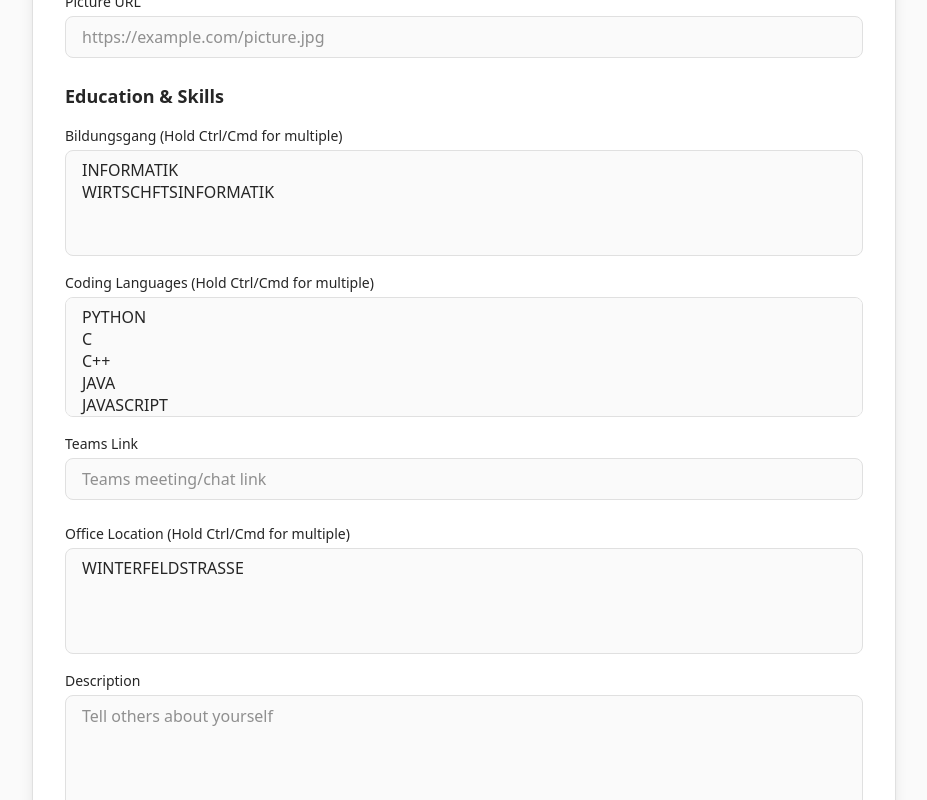
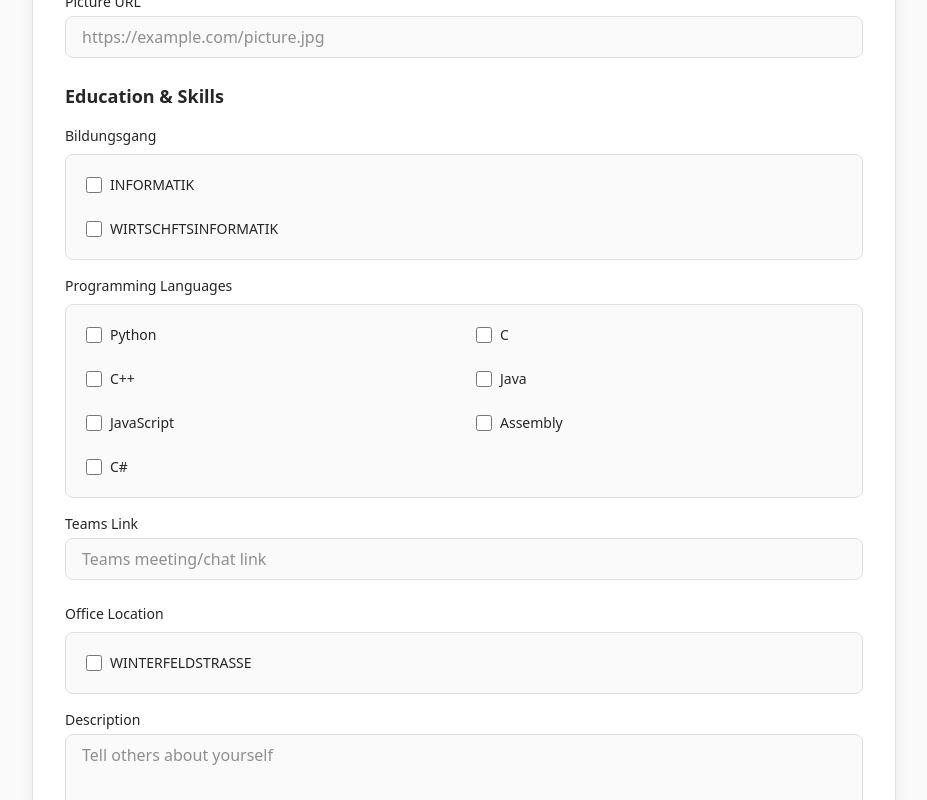
Before and after one commit to benf620/testfrontend, a React app: page /testfrontend/profile in a window 1280 px wide. Shown: the part 580-1380 px from the top of the page, without its empty margins (176-1103 px from the left). Built offline with nearby package versions, Linux system fonts and the light colour scheme; no server answers; the HTML template or start-up script is replaced by a standard one.

Commit message:
feat: Implement user authentication and profile management features

```diff
--- a/src/components/Header.jsx
+++ b/src/components/Header.jsx
@@ -1,9 +1,13 @@
 import { IoSettingsOutline } from "react-icons/io5";
 import { FaConnectdevelop } from "react-icons/fa6";
 import { useState, useEffect } from 'react';
+import { getCurrentUser, clearCurrentUser } from '../config/user';
+import { useNavigate } from 'react-router-dom';
 
 export default function Header() {
+    const navigate = useNavigate();
     const [isHovered, setIsHovered] = useState(false);
+    const [currentUser, setCurrentUser] = useState(getCurrentUser());
     const [theme, setTheme] = useState(() =>
       window.matchMedia("(prefers-color-scheme: dark)").matches
     )
@@ -22,6 +26,22 @@ export default function Header() {
       return () => media.removeEventListener("change", listener)
     }, [])
 
+    // Update user state when localStorage changes
+    useEffect(() => {
+      const interval = setInterval(() => {
+        setCurrentUser(getCurrentUser());
+      }, 1000);
+      return () => clearInterval(interval);
+    }, []);
+
+    const handleLogout = () => {
+      if (confirm('Are you sure you want to logout?')) {
+        clearCurrentUser();
+        setCurrentUser(null);
+        navigate('/profile');
+      }
+    };
+
     return (
       <div className='flex justify-between items-center bg-card/50 text-secondary-foreground border-b border-border p-4'>
         <div className='flex items-center'>
@@ -31,6 +51,23 @@ export default function Header() {
             <p className='text-xs text-muted-foreground'>Tool to connect to BE's</p>
           </div>
         </div>
+        <div className="flex items-center gap-4">
+          {/* User Info */}
+          {currentUser && currentUser.uuid && (
+            <div className="flex items-center gap-3">
+              <div className="text-right">
+                <div className="text-sm font-medium">{currentUser.uuid}</div>
+                <div className="text-xs text-muted-foreground">{currentUser.type}</div>
+              </div>
+              <button
+                onClick={handleLogout}
+                className="text-xs px-3 py-1 rounded bg-destructive/10 text-destructive hover:bg-destructive/20 border border-destructive/20 transition"
+              >
+                Logout
+              </button>
+            </div>
+          )}
+          {/* Theme Toggle */}
           <div
             onClick={() => setTheme(v => !v)}
             onMouseEnter={() => setIsHovered(true)}
@@ -42,5 +79,6 @@ export default function Header() {
             <IoSettingsOutline />
           </div>
         </div>
+      </div>
     )
 }
--- a/src/config/user.js
+++ b/src/config/user.js
@@ -1,13 +1,55 @@
-// Hardcoded user configuration for development
-// TODO: Replace with proper authentication system
+// User management with localStorage
+// Stores current logged-in user information
 
-export const currentUser = {
-  uuid: "NWKR-1", // Current logged-in user UUID
-  id: 1,
-  type: "NWKR" // or "BE"
+const STORAGE_KEY = "connect2grow_current_user";
+
+// Get current user from localStorage or return null
+export const getCurrentUser = () => {
+  const stored = localStorage.getItem(STORAGE_KEY);
+  if (stored) {
+    try {
+      return JSON.parse(stored);
+    } catch (e) {
+      console.error("Failed to parse user data:", e);
+      return null;
+    }
+  }
+  return null;
+};
+
+// Set current user in localStorage
+export const setCurrentUser = (user) => {
+  if (user) {
+    localStorage.setItem(STORAGE_KEY, JSON.stringify(user));
+  } else {
+    localStorage.removeItem(STORAGE_KEY);
+  }
+};
+
+// Clear current user (logout)
+export const clearCurrentUser = () => {
+  localStorage.removeItem(STORAGE_KEY);
+};
+
+// Get current user or throw error if not logged in
+export const requireCurrentUser = () => {
+  const user = getCurrentUser();
+  if (!user) {
+    throw new Error("No user logged in");
+  }
+  return user;
 };
 
 // Helper to determine what type of users to show when swiping
 export const getSwipeTargetType = () => {
-  return currentUser.type === "NWKR" ? "BE" : "NWKR";
+  const user = getCurrentUser();
+  if (!user) return null;
+  return user.type === "NWKR" ? "BE" : "NWKR";
 };
+
+// For backwards compatibility during transition
+export const currentUser = getCurrentUser() || {
+  uuid: null,
+  id: null,
+  type: null
+};
--- a/src/pages/Home.jsx
+++ b/src/pages/Home.jsx
@@ -1,60 +1,66 @@
 import { useState, useEffect } from "react"
 import ProfileCard from "../components/ProfileCard"
 import { motion, AnimatePresence } from "framer-motion"
-import { businessExpertApi } from "../services/api"
-import { likeApi } from "../services/api"
-import { currentUser, getSwipeTargetType } from "../config/user"
+import { feedApi, likeApi } from "../services/api"
+import { getCurrentUser, getSwipeTargetType } from "../config/user"
 
 export default function Home() {
+  const currentUser = getCurrentUser()
   const [display, setDisplay] = useState(true)
   const [visible, setVisible] = useState(true)
   const [exitDirection, setExitDirection] = useState("left")
   const [currentProfile, setCurrentProfile] = useState(null)
-  const [currentProfileId, setCurrentProfileId] = useState(1)
+  const [feedProfiles, setFeedProfiles] = useState([])
+  const [feedIndex, setFeedIndex] = useState(0)
   const [loading, setLoading] = useState(false)
   const [matchNotification, setMatchNotification] = useState(null)
+  const [error, setError] = useState(null)
 
-  // Fetch next profile
-  const fetchNextProfile = async () => {
+  // Fetch feed profiles
+  const fetchFeed = async () => {
+    if (!currentUser || !currentUser.uuid) {
+      setError("Please create a profile first in the Profile page")
+      setLoading(false)
+      return
+    }
     setLoading(true)
+    setError(null)
     try {
-      const targetType = getSwipeTargetType()
-      let profile = null
-
-      // Try to fetch the next profile by incrementing ID
-      // If it fails, try the next ID
-      for (let attempts = 0; attempts < 10; attempts++) {
-        try {
-          if (targetType === "BE") {
-            profile = await businessExpertApi.getById(currentProfileId + attempts)
-          }
-          if (profile) {
-            setCurrentProfileId(currentProfileId + attempts)
-            setCurrentProfile(profile)
-            break
-          }
-        } catch (err) {
-          // Profile not found, try next ID
-          continue
-        }
-      }
-
-      if (!profile) {
+      const profiles = await feedApi.getFeed(currentUser.uuid, 10)
+      setFeedProfiles(profiles)
+      setFeedIndex(0)
+      if (profiles && profiles.length > 0) {
+        setCurrentProfile(profiles[0])
+      } else {
         setCurrentProfile(null)
       }
     } catch (error) {
-      console.error("Error fetching profile:", error)
+      console.error("Error fetching feed:", error)
+      setError("Failed to load profiles. Please try again.")
       setCurrentProfile(null)
+      setFeedProfiles([])
     } finally {
       setLoading(false)
     }
   }
 
+  // Load next profile from feed
+  const loadNextProfile = () => {
+    const nextIndex = feedIndex + 1
+    if (nextIndex < feedProfiles.length) {
+      setFeedIndex(nextIndex)
+      setCurrentProfile(feedProfiles[nextIndex])
+    } else {
+      // Feed exhausted, try to fetch more
+      setCurrentProfile(null)
+    }
+  }
+
   useEffect(() => {
-    if (!display && !currentProfile && !loading) {
-      fetchNextProfile()
+    if (!display && feedProfiles.length === 0 && !loading) {
+      fetchFeed()
     }
-  }, [display, currentProfile])
+  }, [display])
 
   async function handleConnect() {
     setExitDirection("right")
@@ -81,8 +87,7 @@ export default function Home() {
     // Load next profile
     setTimeout(() => {
       setVisible(true)
-      setCurrentProfile(null)
-      setCurrentProfileId((prev) => prev + 1)
+      loadNextProfile()
     }, 300)
   }
 
@@ -93,9 +98,28 @@ export default function Home() {
     // Load next profile
     setTimeout(() => {
       setVisible(true)
-      setCurrentProfile(null)
-      setCurrentProfileId((prev) => prev + 1)
+      loadNextProfile()
     }, 300)
+  }
+
+  // Show error if no user logged in
+  if (!currentUser || !currentUser.uuid) {
+    return (
+      <div className="flex items-center justify-center h-full">
+        <div className="text-center max-w-md">
+          <div className="text-xl font-bold mb-4 text-primary">No Profile Found</div>
+          <div className="text-muted-foreground mb-6">
+            Please create your profile first to start swiping.
+          </div>
+          <a
+            href="/profile"
+            className="inline-block bg-primary text-white px-6 py-2 rounded-lg hover:opacity-90"
+          >
+            Create Profile
+          </a>
+        </div>
+      </div>
+    )
   }
 
   return (
@@ -113,6 +137,13 @@ export default function Home() {
           </motion.div>
         )}
       </AnimatePresence>
+
+      {/* Error message */}
+      {error && (
+        <div className="fixed top-20 left-1/2 transform -translate-x-1/2 bg-destructive/10 text-destructive px-6 py-3 rounded-lg border border-destructive/20 z-40">
+          {error}
+        </div>
+      )}
 
       {display ? (
         <div className="flex flex-col items-center text-center">
@@ -160,7 +191,8 @@ export default function Home() {
               <div className="text-xl mb-4">No more profiles available</div>
               <button
                 onClick={() => {
-                  setCurrentProfileId(1)
+                  setFeedProfiles([])
+                  setFeedIndex(0)
                   setDisplay(true)
                 }}
                 className="bg-primary text-white px-6 py-2 rounded-lg hover:opacity-90"
--- a/src/pages/Matches.jsx
+++ b/src/pages/Matches.jsx
@@ -1,50 +1,40 @@
 import { useState, useEffect } from "react";
 import { motion, AnimatePresence } from "framer-motion";
+import { matchApi } from "../services/api";
+import { getCurrentUser } from "../config/user";
 
 export default function Matches() {
+  const currentUser = getCurrentUser();
   const [matches, setMatches] = useState([]);
   const [loading, setLoading] = useState(true);
   const [selectedMatch, setSelectedMatch] = useState(null);
   const [error, setError] = useState(null);
 
   useEffect(() => {
-    fetchMatches();
+    if (currentUser && currentUser.uuid) {
+      fetchMatches();
+    } else {
+      setLoading(false);
+      setError("Please create a profile first");
+    }
   }, []);
 
   const fetchMatches = async () => {
+    if (!currentUser || !currentUser.uuid) {
+      setError("No user logged in");
+      setLoading(false);
+      return;
+    }
+
     setLoading(true);
+    setError(null);
     try {
-      // TODO: Backend needs to implement GET /api/matches endpoint
-      // For now, using mock data
-      // Expected endpoint: GET /api/matches?uuid=${currentUser.uuid}
-
-      // Mock data for demonstration
-      setMatches([
-        {
-          id: 1,
-          uuid: "BE-1",
-          name: "Anna Schmidt",
-          email: "anna.schmidt@telekom.de",
-          pictureLink: "https://i.pravatar.cc/150?img=5",
-          bereich: "IT Development",
-          description: "Experienced IT professional focusing on cloud solutions"
-        },
-        {
-          id: 2,
-          uuid: "BE-2",
-          name: "Thomas Müller",
-          email: "thomas.mueller@telekom.de",
-          pictureLink: "https://i.pravatar.cc/150?img=13",
-          bereich: "Network Infrastructure",
-          description: "Network specialist with focus on security"
-        }
-      ]);
-
-      setError("Note: Using mock data. Backend needs GET /api/matches endpoint");
-      setLoading(false);
+      const matchData = await matchApi.getMatches(currentUser.uuid);
+      setMatches(matchData);
     } catch (err) {
       console.error("Error fetching matches:", err);
-      setError(err.message);
+      setError("Failed to load matches. Please try again later.");
+    } finally {
       setLoading(false);
     }
   };
@@ -84,7 +74,7 @@ export default function Matches() {
         <div className="grid grid-cols-1 md:grid-cols-2 lg:grid-cols-3 gap-4 md:gap-6">
           {matches.map((match) => (
             <motion.div
-              key={match.uuid}
+              key={match.matchedUserUuid}
               initial={{ opacity: 0, y: 20 }}
               animate={{ opacity: 1, y: 0 }}
               className="bg-card border border-border rounded-lg p-5 shadow-md hover:shadow-lg transition-shadow cursor-pointer"
--- a/src/pages/Profile.jsx
+++ b/src/pages/Profile.jsx
@@ -1,16 +1,17 @@
 import { useState, useEffect } from "react";
 import { nwkrApi, businessExpertApi } from "../services/api";
-import { currentUser } from "../config/user";
+import { getCurrentUser, setCurrentUser } from "../config/user";
 
 export default function Profile() {
-  const [userType, setUserType] = useState(currentUser.type);
+  const currentUser = getCurrentUser();
+  const [userType, setUserType] = useState(currentUser?.type || "NWKR");
   const [loading, setLoading] = useState(true);
   const [saving, setSaving] = useState(false);
   const [message, setMessage] = useState(null);
 
   const [nwkrForm, setNwkrForm] = useState({
-    id: currentUser.id,
-    uuid: currentUser.uuid,
+    id: currentUser?.id || null,
+    uuid: currentUser?.uuid || null,
     name: "",
     birthday: "",
     email: "",
@@ -23,8 +24,8 @@ export default function Profile() {
   });
 
   const [beForm, setBeForm] = useState({
-    id: currentUser.id,
-    uuid: currentUser.uuid,
+    id: currentUser?.id || null,
+    uuid: currentUser?.uuid || null,
     name: "",
     birthday: "",
     email: "",
@@ -44,8 +45,10 @@ export default function Profile() {
   const fetchProfile = async () => {
     setLoading(true);
     try {
+      const user = getCurrentUser();
+      if (user && user.id) {
         if (userType === "NWKR") {
-        const data = await nwkrApi.getById(currentUser.id);
+          const data = await nwkrApi.getById(user.id);
           if (data) {
             setNwkrForm({
               ...data,
@@ -53,12 +56,13 @@ export default function Profile() {
             });
           }
         } else {
-        const data = await businessExpertApi.getById(currentUser.id);
+          const data = await businessExpertApi.getById(user.id);
           if (data) {
             setBeForm({
               ...data,
               birthday: data.birthday ? new Date(data.birthday).toISOString().slice(0, 16) : "",
             });
+          }
         }
       }
     } catch (error) {
@@ -69,13 +73,21 @@ export default function Profile() {
   };
 
   const handleNwkrChange = (e) => {
-    const { name, value, type, options } = e.target;
+    const { name, value, type, options, checked } = e.target;
 
     if (type === "select-multiple") {
       const values = Array.from(options)
         .filter((option) => option.selected)
         .map((option) => option.value);
       setNwkrForm((prev) => ({ ...prev, [name]: values }));
+    } else if (type === "checkbox" && name.endsWith("[]")) {
+      // Handle checkbox arrays
+      const fieldName = name.slice(0, -2);
+      const currentValues = nwkrForm[fieldName] || [];
+      const newValues = checked
+        ? [...currentValues, value]
+        : currentValues.filter((v) => v !== value);
+      setNwkrForm((prev) => ({ ...prev, [fieldName]: newValues }));
     } else {
       setNwkrForm((prev) => ({ ...prev, [name]: value }));
     }
@@ -84,7 +96,15 @@ export default function Profile() {
   const handleBeChange = (e) => {
     const { name, value, type, options, checked } = e.target;
 
-    if (type === "checkbox") {
+    if (type === "checkbox" && name.endsWith("[]")) {
+      // Handle checkbox arrays
+      const fieldName = name.slice(0, -2);
+      const currentValues = beForm[fieldName] || [];
+      const newValues = checked
+        ? [...currentValues, value]
+        : currentValues.filter((v) => v !== value);
+      setBeForm((prev) => ({ ...prev, [fieldName]: newValues }));
+    } else if (type === "checkbox") {
       setBeForm((prev) => ({ ...prev, [name]: checked }));
     } else if (type === "select-multiple") {
       const values = Array.from(options)
@@ -112,8 +132,19 @@ export default function Profile() {
           await nwkrApi.update(dataToSend);
           setMessage({ type: "success", text: "Profile updated successfully!" });
         } else {
-          await nwkrApi.create(dataToSend);
-          setMessage({ type: "success", text: "Profile created successfully!" });
+          const createdUser = await nwkrApi.create(dataToSend);
+          // Save to localStorage
+          setCurrentUser({
+            uuid: createdUser.uuid,
+            id: createdUser.id,
+            type: "NWKR"
+          });
+          // Update form with returned data
+          setNwkrForm({
+            ...createdUser,
+            birthday: createdUser.birthday ? new Date(createdUser.birthday).toISOString().slice(0, 16) : "",
+          });
+          setMessage({ type: "success", text: `Profile created successfully! Your ID is ${createdUser.uuid}` });
         }
       } else {
         const dataToSend = {
@@ -125,8 +156,19 @@ export default function Profile() {
           await businessExpertApi.update(beForm.id, dataToSend);
           setMessage({ type: "success", text: "Profile updated successfully!" });
         } else {
-          await businessExpertApi.create(dataToSend);
-          setMessage({ type: "success", text: "Profile created successfully!" });
+          const createdUser = await businessExpertApi.create(dataToSend);
+          // Save to localStorage
+          setCurrentUser({
+            uuid: createdUser.uuid,
+            id: createdUser.id,
+            type: "BE"
+          });
+          // Update form with returned data
+          setBeForm({
+            ...createdUser,
+            birthday: createdUser.birthday ? new Date(createdUser.birthday).toISOString().slice(0, 16) : "",
+          });
+          setMessage({ type: "success", text: `Profile created successfully! Your ID is ${createdUser.uuid}` });
         }
       }
     } catch (error) {
@@ -249,36 +291,49 @@ export default function Profile() {
                 <h2 className="text-lg font-semibold">Education & Skills</h2>
 
                 <div>
-                  <label className="block text-sm font-medium mb-1">Bildungsgang (Hold Ctrl/Cmd for multiple)</label>
-                  <select
-                    name="bildungsgang"
-                    multiple
-                    value={nwkrForm.bildungsgang}
+                  <label className="block text-sm font-medium mb-2">Bildungsgang</label>
+                  <div className="space-y-2 p-3 bg-background border border-border rounded-lg">
+                    {["INFORMATIK", "WIRTSCHFTSINFORMATIK"].map((option) => (
+                      <label key={option} className="flex items-center gap-2 cursor-pointer hover:bg-muted/50 p-2 rounded">
+                        <input
+                          type="checkbox"
+                          name="bildungsgang[]"
+                          value={option}
+                          checked={nwkrForm.bildungsgang.includes(option)}
                           onChange={handleChange}
-                    className="w-full px-4 py-2 bg-background border border-border rounded-lg focus:outline-none focus:ring-2 focus:ring-primary min-h-[80px]"
-                  >
-                    <option value="INFORMATIK">INFORMATIK</option>
-                    <option value="WIRTSCHFTSINFORMATIK">WIRTSCHFTSINFORMATIK</option>
-                  </select>
+                          className="w-4 h-4 text-primary rounded focus:ring-2 focus:ring-primary"
+                        />
+                        <span className="text-sm">{option}</span>
+                      </label>
+                    ))}
+                  </div>
                 </div>
 
                 <div>
-                  <label className="block text-sm font-medium mb-1">Coding Languages (Hold Ctrl/Cmd for multiple)</label>
-                  <select
-                    name="codinglanguages"
-                    multiple
-                    value={nwkrForm.codinglanguages}
+                  <label className="block text-sm font-medium mb-2">Programming Languages</label>
+                  <div className="grid grid-cols-2 gap-2 p-3 bg-background border border-border rounded-lg">
+                    {[
+                      { value: "PYTHON", label: "Python" },
+                      { value: "C", label: "C" },
+                      { value: "CPP", label: "C++" },
+                      { value: "JAVA", label: "Java" },
+                      { value: "JAVASCRIPT", label: "JavaScript" },
+                      { value: "ASM", label: "Assembly" },
+                      { value: "CSHARP", label: "C#" },
+                    ].map((option) => (
+                      <label key={option.value} className="flex items-center gap-2 cursor-pointer hover:bg-muted/50 p-2 rounded">
+                        <input
+                          type="checkbox"
+                          name="codinglanguages[]"
+                          value={option.value}
+                          checked={nwkrForm.codinglanguages.includes(option.value)}
                           onChange={handleChange}
-                    className="w-full px-4 py-2 bg-background border border-border rounded-lg focus:outline-none focus:ring-2 focus:ring-primary min-h-[120px]"
-                  >
-                    <option value="PYTHON">PYTHON</option>
-                    <option value="C">C</option>
-                    <option value="CPP">C++</option>
-                    <option value="JAVA">JAVA</option>
-                    <option value="JAVASCRIPT">JAVASCRIPT</option>
-                    <option value="ASM">Assembly</option>
-                    <option value="CSHARP">C#</option>
-                  </select>
+                          className="w-4 h-4 text-primary rounded focus:ring-2 focus:ring-primary"
+                        />
+                        <span className="text-sm">{option.label}</span>
+                      </label>
+                    ))}
+                  </div>
                 </div>
 
                 <div>
@@ -321,17 +376,22 @@ export default function Profile() {
                 </div>
 
                 <div>
-                  <label className="block text-sm font-medium mb-1">Bildung Betreuen (Hold Ctrl/Cmd for multiple)</label>
-                  <select
-                    name="bildungBetreuen"
-                    multiple
-                    value={beForm.bildungBetreuen}
+                  <label className="block text-sm font-medium mb-2">Bildung Betreuen</label>
+                  <div className="space-y-2 p-3 bg-background border border-border rounded-lg">
+                    {["INFORMATIK", "WIRTSCHFTSINFORMATIK"].map((option) => (
+                      <label key={option} className="flex items-center gap-2 cursor-pointer hover:bg-muted/50 p-2 rounded">
+                        <input
+                          type="checkbox"
+                          name="bildungBetreuen[]"
+                          value={option}
+                          checked={beForm.bildungBetreuen.includes(option)}
                           onChange={handleChange}
-                    className="w-full px-4 py-2 bg-background border border-border rounded-lg focus:outline-none focus:ring-2 focus:ring-primary min-h-[80px]"
-                  >
-                    <option value="INFORMATIK">INFORMATIK</option>
-                    <option value="WIRTSCHFTSINFORMATIK">WIRTSCHFTSINFORMATIK</option>
-                  </select>
+                          className="w-4 h-4 text-primary rounded focus:ring-2 focus:ring-primary"
+                        />
+                        <span className="text-sm">{option}</span>
+                      </label>
+                    ))}
+                  </div>
                 </div>
 
                 <div>
@@ -352,16 +412,22 @@ export default function Profile() {
           {/* Common fields */}
           <div className="space-y-4">
             <div>
-              <label className="block text-sm font-medium mb-1">Office Location (Hold Ctrl/Cmd for multiple)</label>
-              <select
-                name="officelokation"
-                multiple
-                value={form.officelokation}
+              <label className="block text-sm font-medium mb-2">Office Location</label>
+              <div className="space-y-2 p-3 bg-background border border-border rounded-lg">
+                {["WINTERFELDSTRASSE"].map((option) => (
+                  <label key={option} className="flex items-center gap-2 cursor-pointer hover:bg-muted/50 p-2 rounded">
+                    <input
+                      type="checkbox"
+                      name="officelokation[]"
+                      value={option}
+                      checked={form.officelokation.includes(option)}
                       onChange={handleChange}
-                className="w-full px-4 py-2 bg-background border border-border rounded-lg focus:outline-none focus:ring-2 focus:ring-primary min-h-[60px]"
-              >
-                <option value="WINTERFELDSTRASSE">WINTERFELDSTRASSE</option>
-              </select>
+                      className="w-4 h-4 text-primary rounded focus:ring-2 focus:ring-primary"
+                    />
+                    <span className="text-sm">{option}</span>
+                  </label>
+                ))}
+              </div>
             </div>
 
             <div>
```
Also changed, not shown: src/services/api.js (+16 -0 lines). Lines whose indentation alone changed are shown as unchanged.
